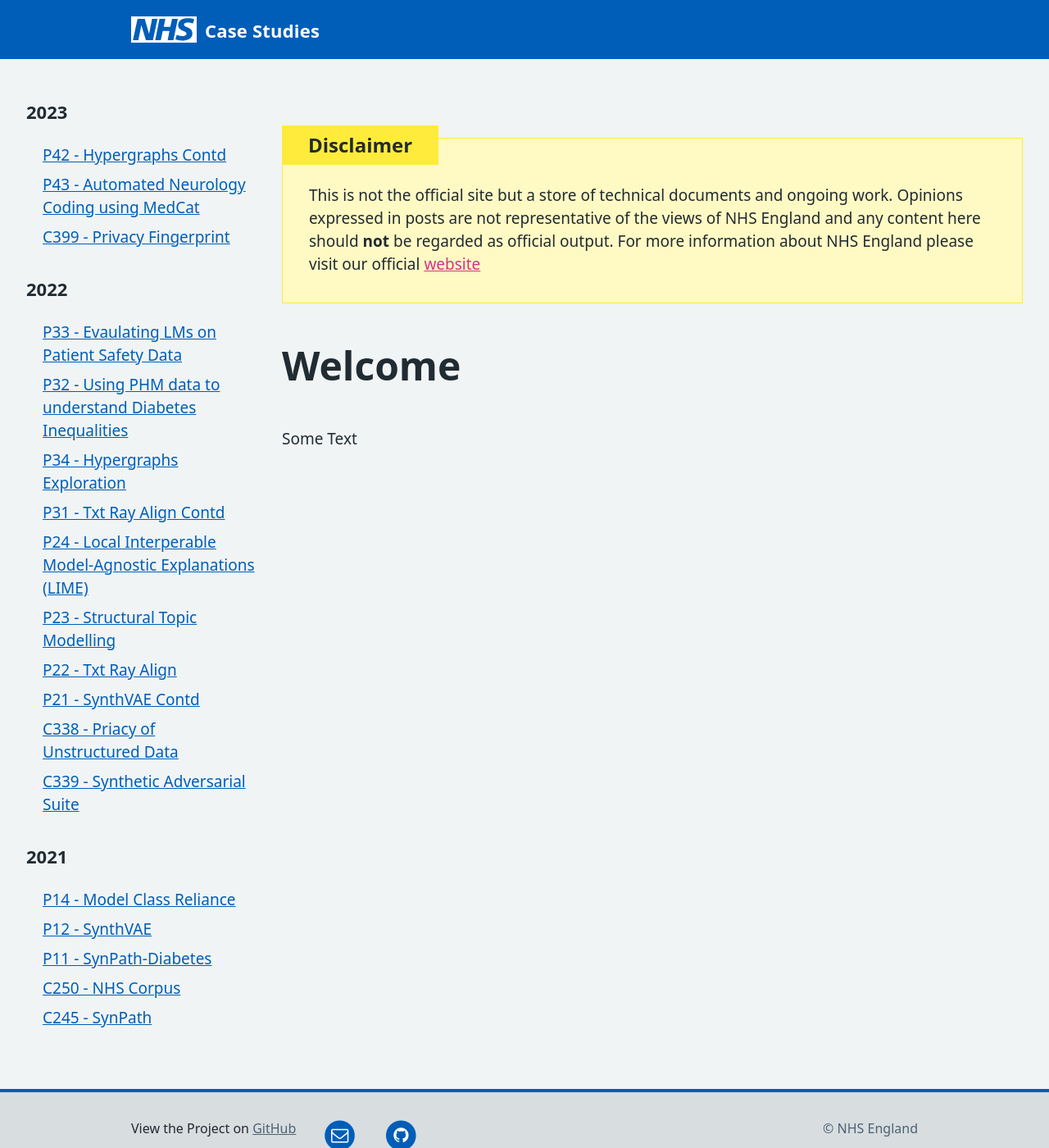
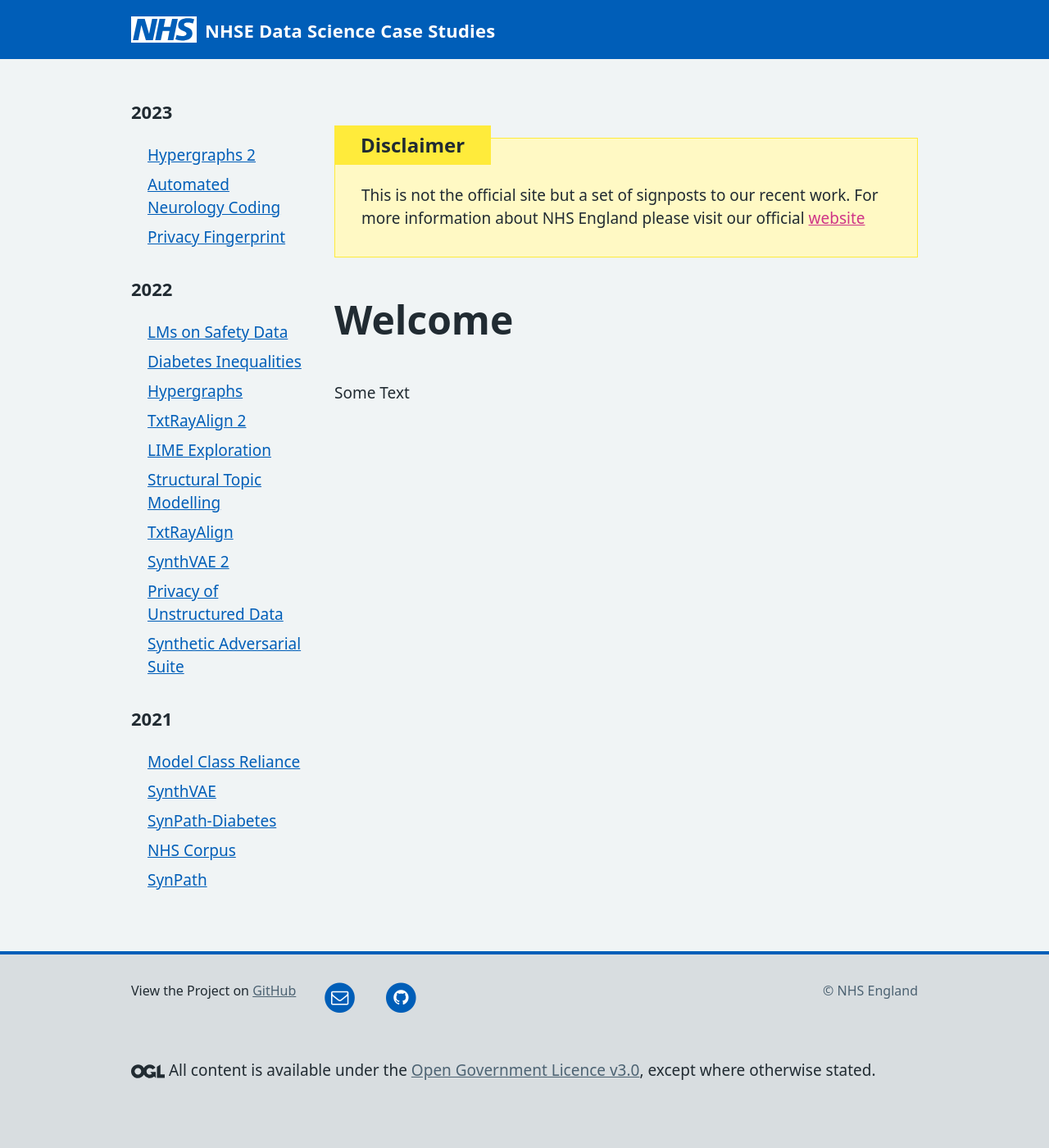
Before and after one commit to nhsengland/DataScience-CaseStudies, a Jekyll site: the page built from index.md, in a window 1280 px wide and 1400 px high. Shown: the whole window at 82% size. Built offline with Jekyll 4.4.1, drawn with Linux system fonts in a browser that asks for light colours.

Commit message:
Shorter names and small updates

```diff
--- a/_config.yml
+++ b/_config.yml
@@ -2,7 +2,7 @@
 url: https://nhsengland.github.io
 baseurl: /DataScience/CaseStudies
 repository: nhsengland/DataScience-CaseStudies
-title: Case Studies
+title: NHSE Data Science Case Studies
 description: Public facing materials for our work
 email: datascience@nhs.net
 github_username: nhsengland
--- a/_includes/sidenav.html
+++ b/_includes/sidenav.html
@@ -2,81 +2,81 @@
         <h4 class="nhsuk-side-navigation__title">2023</h4>
         <ul class="nhsuk-side-navigation__list" style="list-style-type: none;">
           <li class="nhsuk-side-navigation__item nhsuk-side-navigation__item--active">
-            <a href="P42_hypergraphs2.html" aria-current="location">P42 - Hypergraphs Contd</a>
+            <a href="P42_hypergraphs2.html" aria-current="location">Hypergraphs 2</a>
           </li>
 
           <li class="nhsuk-side-navigation__item">
-            <a href="P43_medcat.html">P43 - Automated Neurology Coding using MedCat</a>
+            <a href="P43_medcat.html">Automated Neurology Coding</a>
           </li>
 
           <li class="nhsuk-side-navigation__item">
-            <a href="c399_privfinger.html">C399 - Privacy Fingerprint</a>
+            <a href="c399_privfinger.html">Privacy Fingerprint</a>
           </li>
         </ul>
 
         <h4 class="nhsuk-side-navigation__title">2022</h4>
         <ul class="nhsuk-side-navigation__list" style="list-style-type: none;">
           <li class="nhsuk-side-navigation__item">
-            <a href="p33_patientsafetylms.html">P33 - Evaulating LMs on Patient Safety Data</a>
+            <a href="p33_patientsafetylms.html">LMs on Safety Data</a>
           </li>
 
           <li class="nhsuk-side-navigation__item">
-            <a href="p32_phmdiabetes.html">P32 - Using PHM data to understand Diabetes Inequalities</a>
+            <a href="p32_phmdiabetes.html">Diabetes Inequalities</a>
           </li>
 
           <li class="nhsuk-side-navigation__item">
-            <a href="p34_hypergraphs.html">P34 - Hypergraphs Exploration</a>
+            <a href="p34_hypergraphs.html">Hypergraphs</a>
           </li>
 
         <li class="nhsuk-side-navigation__item">
-            <a href="p31_txtrayalign2.html">P31 - Txt Ray Align Contd</a>
+            <a href="p31_txtrayalign2.html">TxtRayAlign 2</a>
           </li>
 
         <li class="nhsuk-side-navigation__item">
-            <a href="p24_lime.html">P24 - Local Interperable Model-Agnostic Explanations (LIME)</a>
+            <a href="p24_lime.html">LIME Exploration</a>
           </li>
 
         <li class="nhsuk-side-navigation__item">
-            <a href="p23_stm.html">P23 - Structural Topic Modelling</a>
+            <a href="p23_stm.html">Structural Topic Modelling</a>
           </li>
 
         <li class="nhsuk-side-navigation__item">
-            <a href="p22_txtrayalign.html">P22 - Txt Ray Align</a>
+            <a href="p22_txtrayalign.html">TxtRayAlign</a>
           </li>
 
         <li class="nhsuk-side-navigation__item">
-            <a href="p21_synthvae2.html">P21 - SynthVAE Contd</a>
+            <a href="p21_synthvae2.html">SynthVAE 2</a>
           </li>
 
         <li class="nhsuk-side-navigation__item">
-            <a href="c338_poud.html">C338 - Priacy of Unstructured Data</a>
+            <a href="c338_poud.html">Privacy of Unstructured Data</a>
           </li>
 
         <li class="nhsuk-side-navigation__item">
-            <a href="c339_sas.html">C339 - Synthetic Adversarial Suite</a>
+            <a href="c339_sas.html">Synthetic Adversarial Suite</a>
           </li>
         </ul>
 
         <h4 class="nhsuk-side-navigation__title">2021</h4>
         <ul class="nhsuk-side-navigation__list" style="list-style-type: none;">
           <li class="nhsuk-side-navigation__item">
-            <a href="p14_mcr.html">P14 - Model Class Reliance</a>
+            <a href="p14_mcr.html">Model Class Reliance</a>
           </li>
 
           <li class="nhsuk-side-navigation__item">
-            <a href="p12_synthvae.html">P12 - SynthVAE</a>
+            <a href="p12_synthvae.html">SynthVAE</a>
           </li>
 
           <li class="nhsuk-side-navigation__item">
-            <a href="p11_synpathdiabetes.html">P11 - SynPath-Diabetes</a>
+            <a href="p11_synpathdiabetes.html">SynPath-Diabetes</a>
           </li>
 
           <li class="nhsuk-side-navigation__item">
-            <a href="c250_nhscorpus.html">C250 - NHS Corpus</a>
+            <a href="c250_nhscorpus.html">NHS Corpus</a>
           </li>
 
           <li class="nhsuk-side-navigation__item">
-            <a href="c245_synpath.html">C245 - SynPath</a>
+            <a href="c245_synpath.html">SynPath</a>
           </li>
         </ul>
       </nav>
--- a/_layouts/base.html
+++ b/_layouts/base.html
@@ -12,7 +12,7 @@
       : "js-enabled";
   </script>
 
-  <div class="nhsuk-width-container-fluid">
+  <div class="nhsuk-width-container">
     <main class="nhsuk-main-wrapper" id="maincontent" role="main">
       <div class="nhsuk-grid-row">
         <div class="nhsuk-grid-column-one-quarter">
@@ -26,8 +26,7 @@
                 Disclaimer
               </span>
             </h3>
-            <p>This is not the official site but a store of technical documents and ongoing work. Opinions expressed in posts are not representative of the views of NHS England and any content here should <b>not</b> be
-              regarded as official output. For more information about NHS England please visit our official <a style="color: #CF3587"
+            <p>This is not the official site but a set of signposts to our recent work. For more information about NHS England please visit our official <a style="color: #CF3587"
                 href="https://www.england.nhs.uk/">website</a></p>
           </div>
 
```
